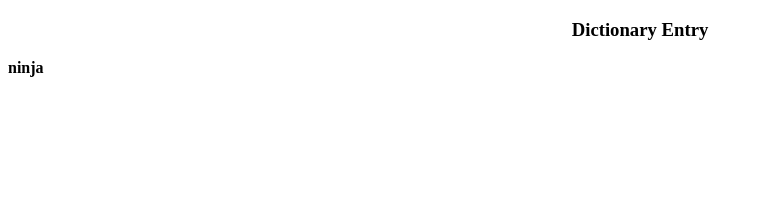
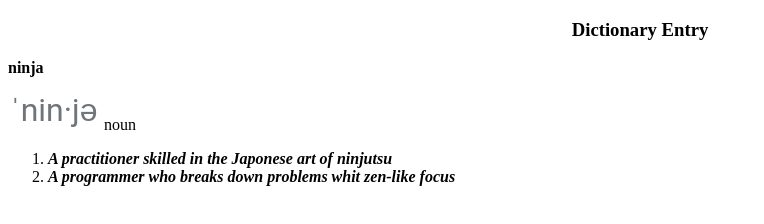
Before and after one commit to GRUNGERRRR/FUNDAMENTOS-DE-LA-WEB-2021-MATIAS, a plain HTML site: page diccionario-de-entrada.html in a window 1280 px wide. Shown: the whole page, without its empty margins (0-764 px from the left). Drawn offline with Linux system fonts and the light colour scheme.

Commit message:
cambio 07/06/2022

```diff
--- a/diccionario-de-entrada.html
+++ b/diccionario-de-entrada.html
@@ -6,5 +6,12 @@
     <body>
         <center><h3> Dictionary Entry </h3></center>
         <p><strong> ninja </strong> </p>
+        <img src="pronunciation.png"
+
+        <p>noun</p>
+        <ol>
+            <li><em><strong>A practitioner skilled in the Japonese art of ninjutsu </strong></em></li>
+            <li><em><strong>A programmer who breaks down problems whit zen-like focus </strong></em></li>
+        </ol>
     </body>
 </html>
```
Also changed, not shown: pronunciation.png (added).
